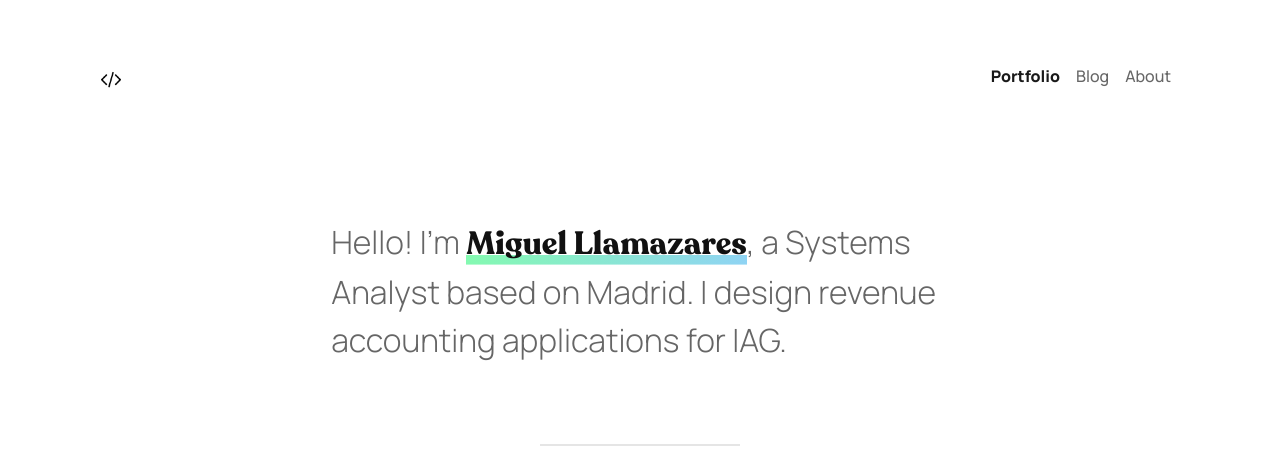
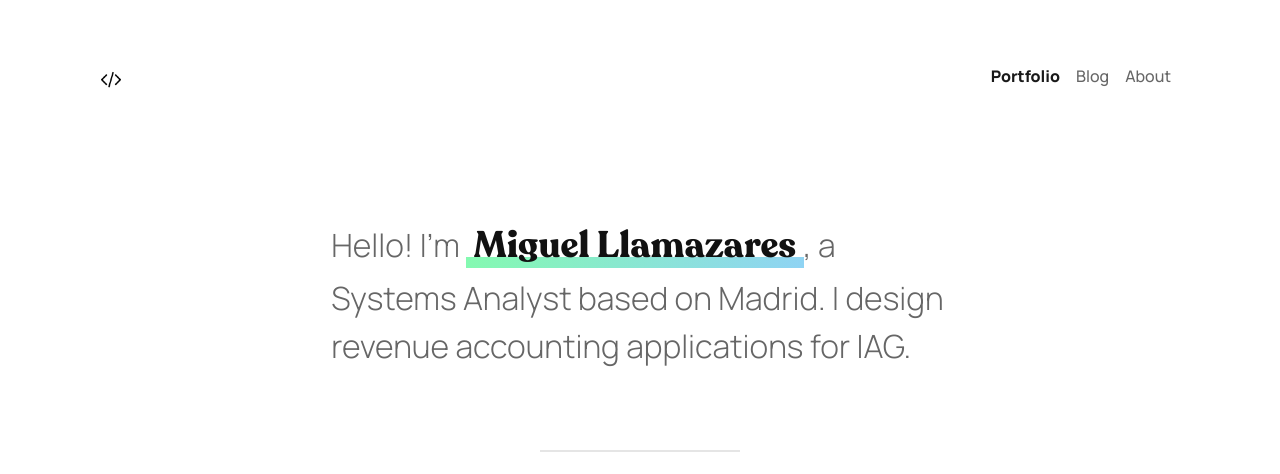
Before and after one commit to mllamazares/mllamazares.github.io, a Jekyll site: the page built from pages/index.html, in a window 1280 px wide. Shown: the top 474 px of the page. Built offline with Jekyll 4.4.1, drawn with Linux system fonts in a browser that asks for light colours; nearby versions of some CDN libraries; grey boxes are pictures that could not be loaded.

Commit message:
Update _base.scss

```diff
--- a/_sass/_base.scss
+++ b/_sass/_base.scss
@@ -39,6 +39,9 @@ h1, h2, h3, h4, h5, h6 {
 	font-weight: 700;
 	color: #111;
 	font-family: 'Recoleta', 'Manrope', sans-serif;
+	font-size: 1.15em;
+	padding-left: 0.2em;
+	padding-right: 0.2em;
 }
 
 .underline--magical {
```
